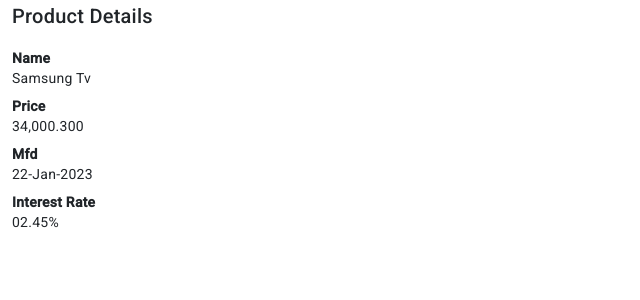
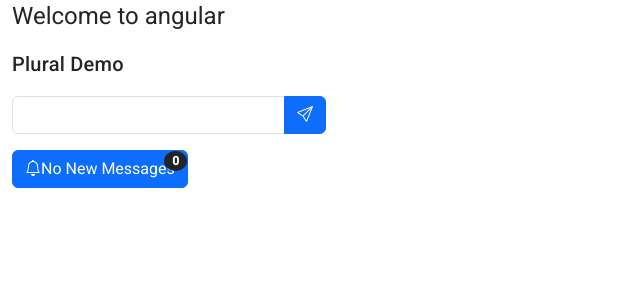
Before and after one commit to adesh-mhetre/Angular, an Angular app: page / in a window 1280 px wide. Shown: the top 300 px of the page, without its empty margins (0-640 px from the left). Built offline with nearby package versions, Linux system fonts and the light colour scheme.

Commit message:
Angular pipes

```diff
--- a/projects/shopping/src/app/app.module.ts
+++ b/projects/shopping/src/app/app.module.ts
@@ -34,6 +34,7 @@
 import { MaterialDemoComponent } from './components/material-demo/material-demo.component';
 import { ScrollingModule } from '@angular/cdk/scrolling';
 import { PipeDemoComponent } from './components/pipe-demo/pipe-demo.component';
+import { SentencePipe } from './pipes/sentence.pipe';
 
 @NgModule({
   declarations: [
@@ -61,7 +62,8 @@
     ProductsDataComponent,
     FilterComponent,
     MaterialDemoComponent,
-    PipeDemoComponent
+    PipeDemoComponent,
+    SentencePipe
   ],
   imports: [
     BrowserModule,
--- a/projects/shopping/src/app/components/pipe-demo/pipe-demo.component.html
+++ b/projects/shopping/src/app/components/pipe-demo/pipe-demo.component.html
@@ -1,4 +1,4 @@
-<div class="container-fluid">
+<!-- <div class="container-fluid">
     <h2>Product Details</h2>
     <dl>
         <dt>Name</dt>
@@ -10,4 +10,83 @@
         <dt>Interest Rate</dt>
         <dd>{{Product.Rate | percent:'2.2'}}</dd>
     </dl>
+</div> -->
+
+
+<!-- JSON -->
+<!-- <div class="container-fluid">
+    <h2>Product Details</h2>
+    <pre>
+        {{Product|json}}
+    </pre>
+</div> -->
+
+
+<!-- Slice -->
+ <!-- <div class="container-fluid">
+    <h2>Product Details</h2>
+    <ol>
+        <li *ngFor="let item of categories | slice:2:4">
+            {{item | slice:0:6}}
+        </li>
+    </ol>
+ </div> -->
+
+
+ <!-- keyvalue -->
+<!-- <div class="container-fluid">
+    <h2>Product Details</h2>
+    <ol class="list-unstyled">
+        <li *ngFor="let item of categories | keyvalue">
+            {{item.key}} - {{item.value}}
+        </li>
+    </ol>
+ </div> -->
+
+
+ <!-- i18nSelect -->
+<!-- <div class="container-fluid">
+    <h2>Your Cart</h2>
+    <table class="table table-hover">
+        <thead>
+            <tr>
+                <th>Name</th>
+                <th>City</th>
+                <th>Delivery Status</th>
+            </tr>
+        </thead>
+        <tbody>
+            <tr *ngFor = "let product of Products">
+                    <td>{{product.Name}}</td>
+                    <td>{{product.ShippedTo}}</td>
+                    <td>
+                        {{product.ShippedTo | i18nSelect:Status}}
+                    </td>
+            </tr>
+        </tbody>
+    </table>
+</div> -->
+
+
+
+<!-- i18nPlural -->
+
+<div class="container-fluid">
+    <h1>{{title|sentence}}</h1>
+    <h2>Plural Demo</h2>
+    <div class="mb-3 input-group w-25">
+        <input class="form-control" type="text" [(ngModel)]="Message"><button (click)="SendClick()" class="btn btn-primary"><span class="bi bi-send"></span></button>
+    </div>
+    <button (click)="ShowClick()"   class="btn btn-primary position-relative" >
+        <span class="bi bi-bell"></span>{{Messages.length | i18nPlural:NotifivationMap }}
+        <span class="badge bg-dark position-absolute end-0 top-0 rounded rounded-circle">{{Count}}</span>
+    </button>
+    <div class="mt-4" *ngIf="ShowMessagaes">
+            <ul class="list-unstyled">
+                <li *ngFor="let msg of Messages">
+                    {{msg}}
+                </li>
+            </ul>
+    </div>
+
 </div>
--- a/projects/shopping/src/app/components/pipe-demo/pipe-demo.component.ts
+++ b/projects/shopping/src/app/components/pipe-demo/pipe-demo.component.ts
@@ -1,15 +1,66 @@
-import { Component } from '@angular/core';
+import { Component, OnInit } from '@angular/core';
+import { count } from 'rxjs';
 
 @Component({
   selector: 'app-pipe-demo',
   templateUrl: './pipe-demo.component.html',
   styleUrl: './pipe-demo.component.css'
 })
-export class PipeDemoComponent {
-  public Product:{Name:string, Price:number, Mfd:Date, Rate:number}={
-    Name: 'Samsung Tv',
-    Price: 34000.30,
-    Mfd: new Date("2023-01-22"),
-    Rate : 0.0245
+export class PipeDemoComponent implements OnInit {
+
+  ngOnInit(): void {
+    // console.log(JSON.stringify(Product));
+    this.Count = this.Messages.length;
   }
+
+
+  // slice
+  // public categories : string[] = ["Electronics","Mens Fashion","Womens Fashion", "Kids Fashion", "Footware"];
+
+
+  // public Product:{Name:string, Price:number, Mfd:Date, Rate:number}={
+    //   Name: 'Samsung Tv',
+    //   Price: 34000.30,
+    //   Mfd: new Date("2023-01-22"),
+    //   Rate : 0.0245
+    // }
+
+    // i18nSelect
+    // public  Products :{Name:string,ShippedTo:string}[] = [
+    //   {Name:"Samsung TV",ShippedTo:"Delhi"},
+    //   {Name:"Mobile",ShippedTo:"Hyd"},
+    //   {Name:"Watch",ShippedTo:"Goa"},
+    //   {Name:"Shirt",ShippedTo:"Mumbai"},
+    // ];
+
+    // public Status:any = {
+    //   'Delhi':'Delivery in 2 Days',
+    //   'Hyd':'Same Day Delivery',
+    //   'Mumbai' : 'One Day Delivery',
+    //   'other' : 'Usually dispatched in 3/4 working days'
+    // };
+
+    public title : string = "weLComE tO AnGuLaR";
+    public Messages : string[] = [];
+    public Message : string = '';
+    public Count : number = 0;
+    public ShowMessagaes:boolean = false;
+
+    public NotifivationMap = {
+      '=0' : 'No New Messages',
+      '=1' : 'One New Messages',
+      'other' : '# New Messages'
+    }
+
+    public SendClick(){
+      var now = new Date();
+      this.Messages.push(this.Message + " - "+ now.toLocaleTimeString());
+      this.Count = this.Messages.length;
+      alert("Message Sent");
+      this.Message="";
+    }
+
+    public ShowClick(){
+      this.ShowMessagaes = (this.ShowMessagaes==true)?false:true;
+    }
 }
--- /dev/null
+++ b/projects/shopping/src/app/pipes/sentence.pipe.ts
@@ -0,0 +1,16 @@
+
+import { PipeTransform, Pipe } from "@angular/core";
+
+
+@Pipe({
+    name:"sentence"
+})
+export class SentencePipe implements PipeTransform{
+    transform(sentence:string) {
+        var firstChar = sentence.charAt(0);
+        var restChar  = sentence.substring(1);
+        var sentence = firstChar.toUpperCase() + restChar.toLowerCase();
+        return sentence;
+    }
+
+}
```
Also changed, not shown: 2 other files (tests, documents, lock files or other folders).
